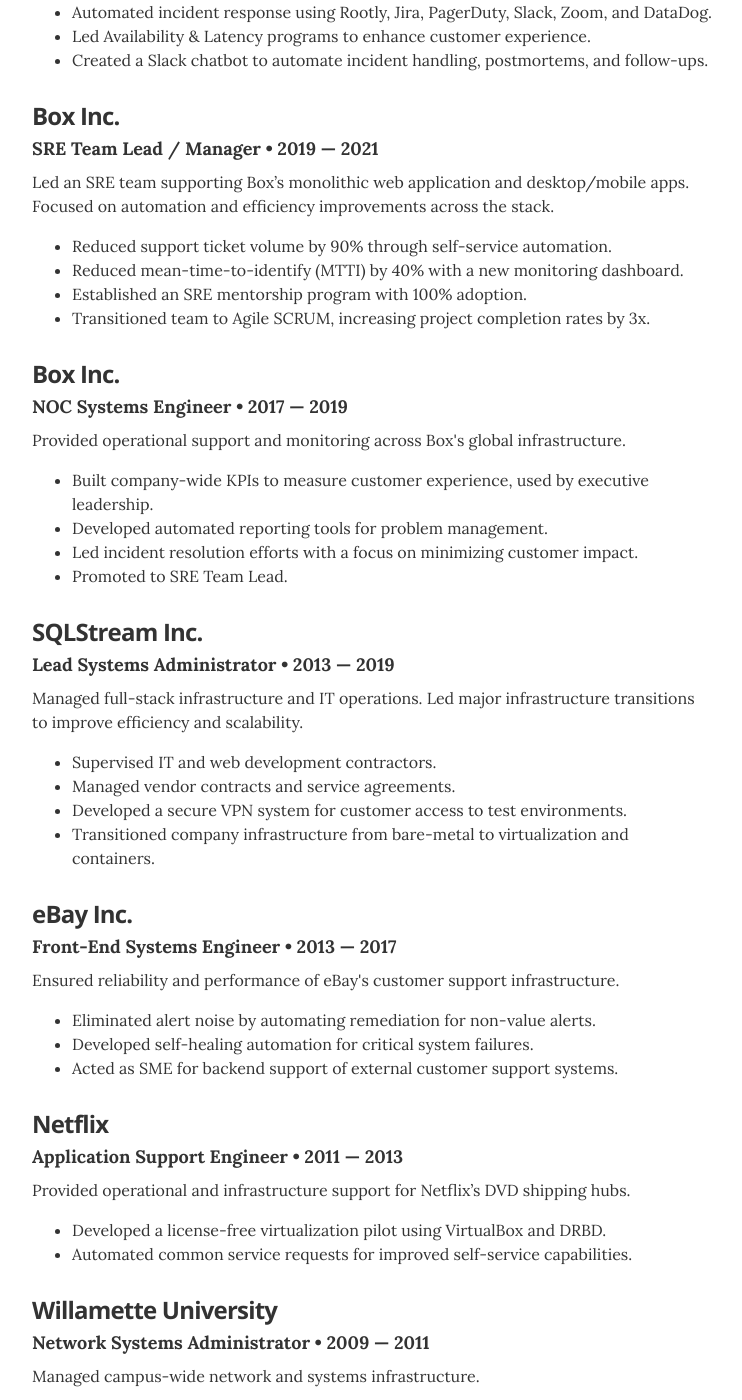
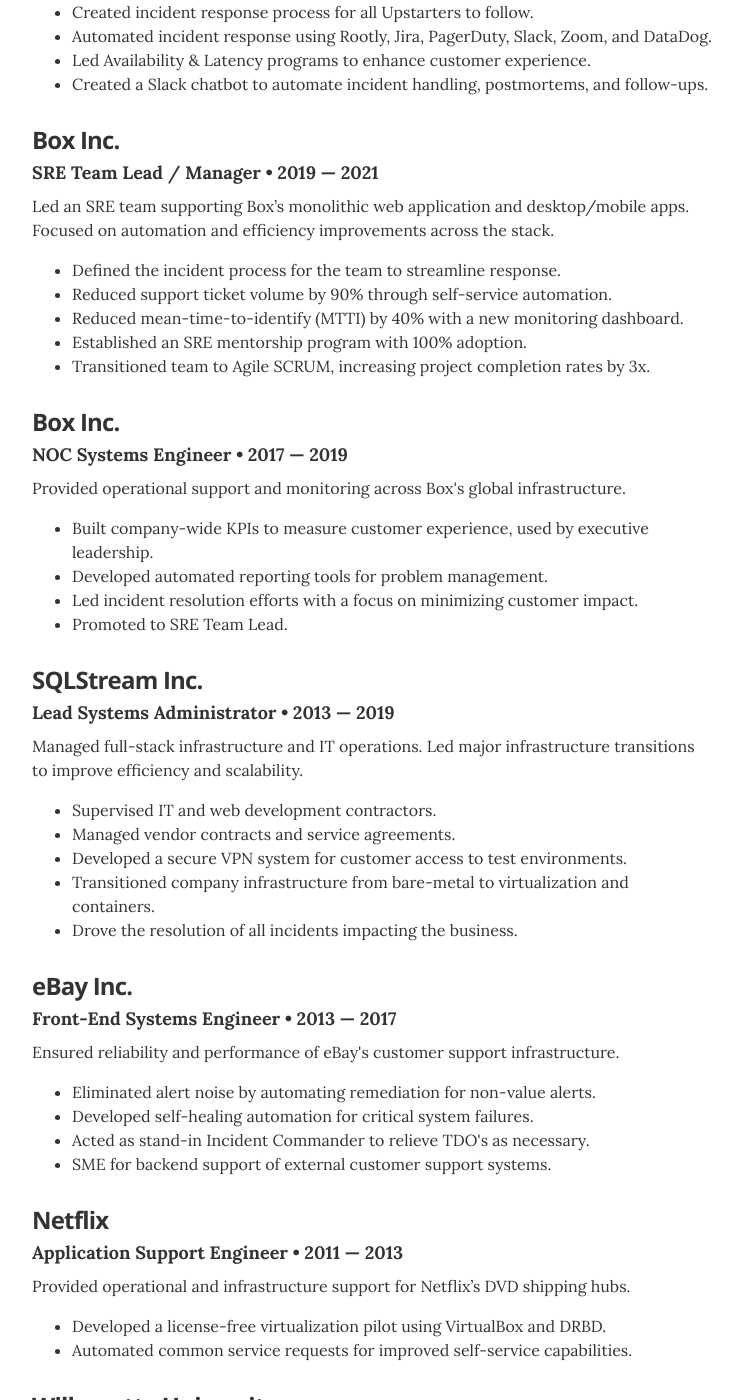
Before and after one commit to potable-anarchy/brad-dougherty.com, a Jekyll site: the page built from index.md, in a window 1280 px wide and 1400 px high, scrolled down 1409 px. Shown: the whole window, without its empty margins (268-1010 px from the left). Built offline with Jekyll 4.4.1, drawn with Linux system fonts in a browser that asks for light colours.

Commit message:
Update experience.yml

```diff
--- a/_data/experience.yml
+++ b/_data/experience.yml
@@ -36,6 +36,7 @@
       <li>Hired and led a team of 9 engineers.</li>
       <li>Defined and implemented SLOs, SLAs, and SLIs to ensure performance standards.</li>
       <li>Developed Upstart’s primary site health dashboard for real-time monitoring.</li>
+      <li>Created incident response process for all Upstarters to follow.</li>
       <li>Automated incident response using Rootly, Jira, PagerDuty, Slack, Zoom, and DataDog.</li>
       <li>Led Availability & Latency programs to enhance customer experience.</li>
       <li>Created a Slack chatbot to automate incident handling, postmortems, and follow-ups.</li>
@@ -49,6 +50,7 @@
     Led an SRE team supporting Box’s monolithic web application and desktop/mobile apps.
     Focused on automation and efficiency improvements across the stack.
     <ul class="resume-item-list">
+      <li>Defined the incident process for the team to streamline response.</li>
       <li>Reduced support ticket volume by 90% through self-service automation.</li>
       <li>Reduced mean-time-to-identify (MTTI) by 40% with a new monitoring dashboard.</li>
       <li>Established an SRE mentorship program with 100% adoption.</li>
@@ -80,6 +82,7 @@
       <li>Managed vendor contracts and service agreements.</li>
       <li>Developed a secure VPN system for customer access to test environments.</li>
       <li>Transitioned company infrastructure from bare-metal to virtualization and containers.</li>
+      <li>Drove the resolution of all incidents impacting the business.</li>
     </ul>
 
 # Front-End Systems Engineer - eBay Inc.
@@ -91,7 +94,8 @@
     <ul class="resume-item-list">
       <li>Eliminated alert noise by automating remediation for non-value alerts.</li>
       <li>Developed self-healing automation for critical system failures.</li>
-      <li>Acted as SME for backend support of external customer support systems.</li>
+      <li>Acted as stand-in Incident Commander to relieve TDO's as necessary.</li>
+      <li>SME for backend support of external customer support systems.</li>
     </ul>
 
 # Application Support Engineer - Netflix
```
